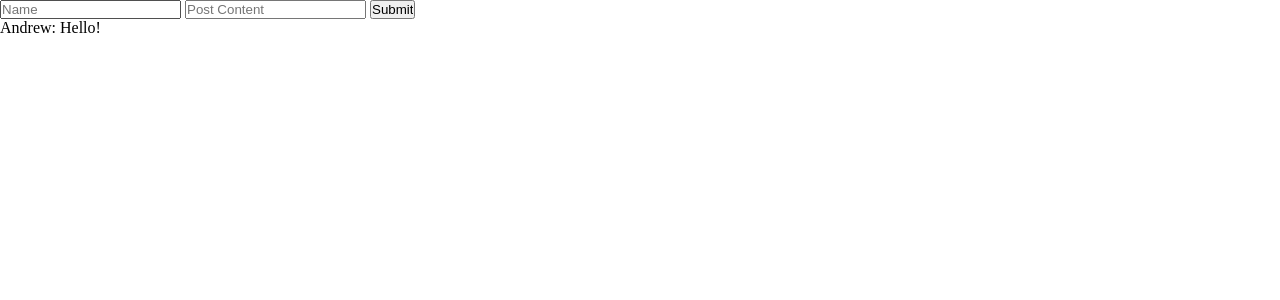
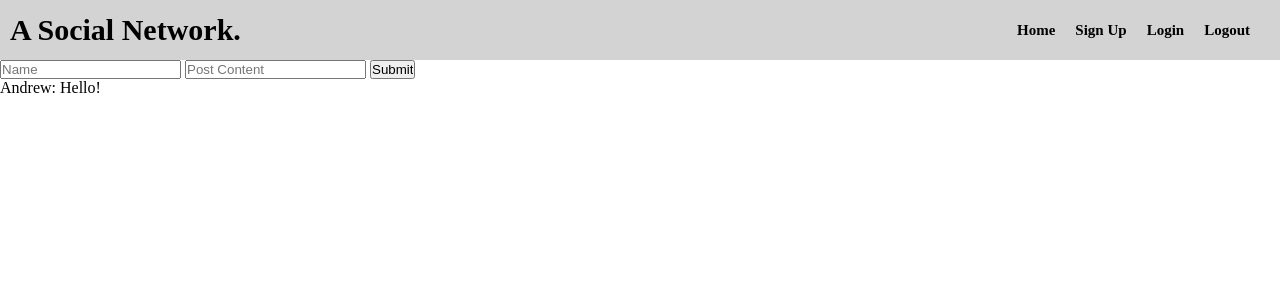
Before and after one commit to andrewzee23/a-social-network-test, a Flask app: page / in a window 1280 px wide. Shown: the top 300 px of the page. Run offline with Flask 2, Linux system fonts and the light colour scheme; data comes from the database, SQL or seed files in the repository.

Commit message:
added navbar with styling

```diff
--- a/static/css/styles.css
+++ b/static/css/styles.css
@@ -4,7 +4,42 @@
     padding: 0%;
 }
 
+a {
+    text-decoration: none;
+    color: black;
+    font-weight: bold;
+}
+
+a:hover {
+    color: #f55858;
+}
+
 /* nav styles */
+#navbar {
+    display: grid;
+    min-height: 60px;
+    grid-auto-flow: column;
+    background-color: lightgray;
+    grid-gap: 20px;
+    padding-left: 10px;
+    padding-right: 30px;
+}
+
+#logo {
+    display: grid;
+    justify-content: start;
+    align-content: center;
+    font-size: 15px;
+}
+
+#links {
+    display: grid;
+    justify-content: end;
+    align-content: center;
+    grid-auto-flow: column;
+    grid-gap: 20px;
+    font-size: 15px;
+}
 
 /* wraper styles */
 
--- a/templates/index.html
+++ b/templates/index.html
@@ -7,7 +7,21 @@
     <title>A Social Network</title>
 </head>
 <body>
+  <!-- navbar -->
+  <div id="navbar">
+    <div id="logo">
+      <h1>A Social Network.</h1>
+    </div>
+    <div class="div" id="links">
+      <a href="#">Home</a>
+      <a href="#">Sign Up</a>
+      <a href="#">Login</a>
+      <a href="#">Logout</a>
+    </div>
+  </div>
 
+
+  <!-- form -->
   <form action="/" method="POST">
     <input type="text"  id="name-field" placeholder="Name" name="name">
     <input type="text"  id="content-field" name="post" placeholder="Post Content">
@@ -15,6 +29,7 @@
   </form>
 
 
+  <!-- posts -->
   <div class="post-field">
       {% for post in posts %}
       <div>{{ post[1] + ': ' + post[2]}}</div>
```
